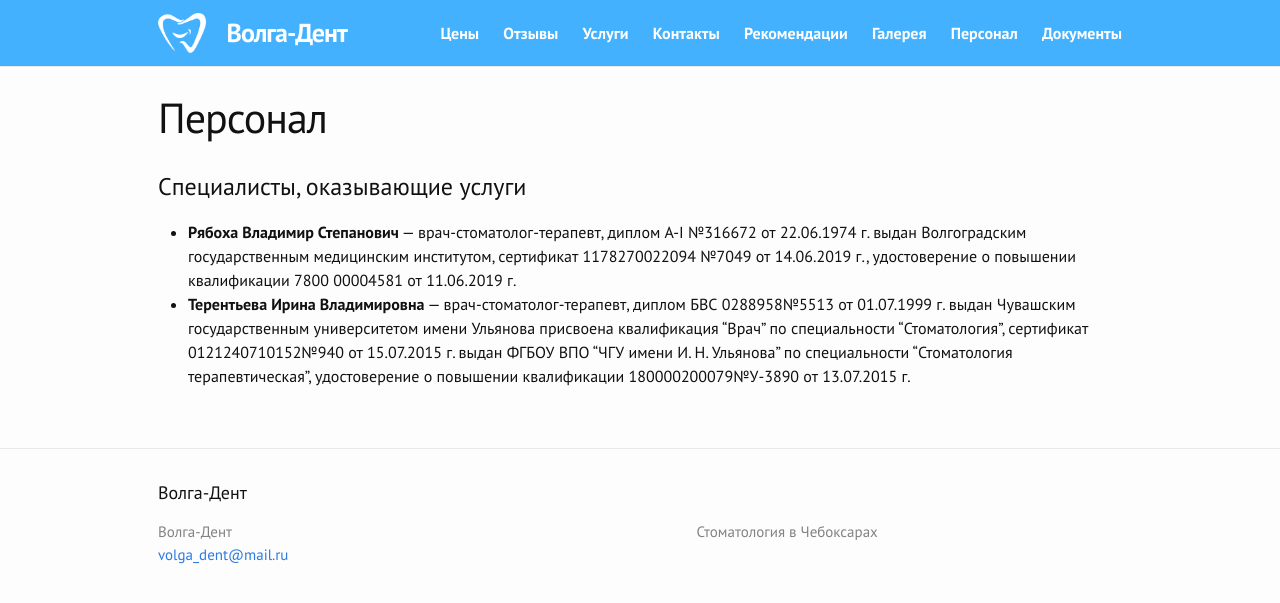
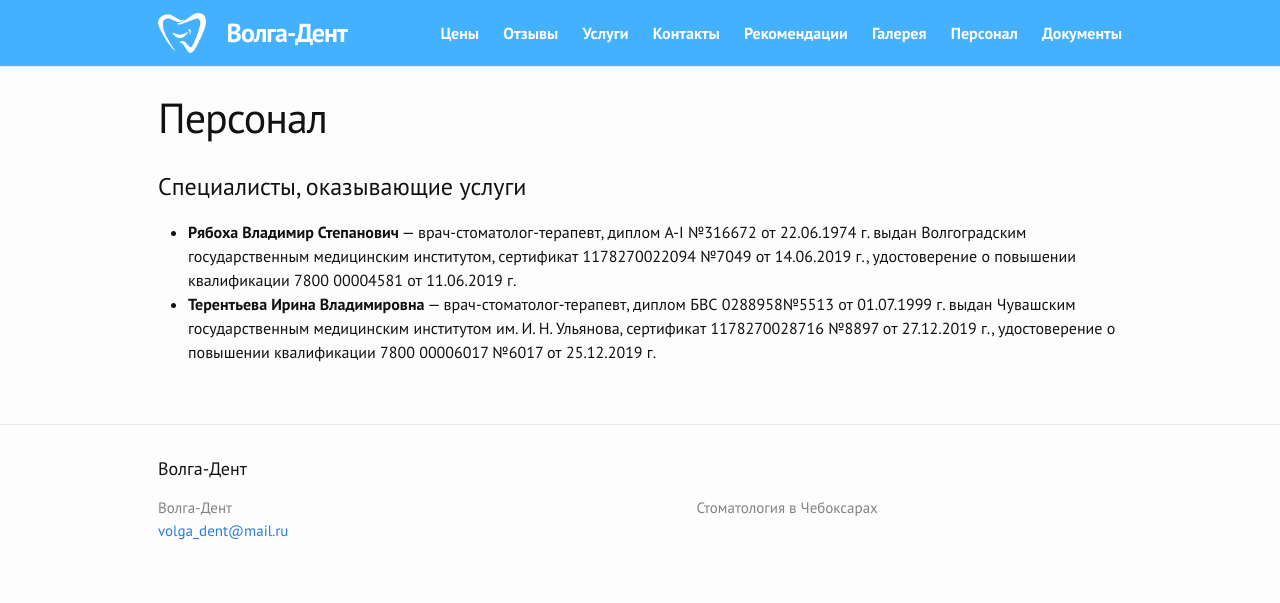
Before and after one commit to albus-dentes/albus-dentes.github.io, a Jekyll site: the page built from personnel/index.md, in a window 1280 px wide. Shown: the top 603 px of the page. Built offline with Jekyll 4.4.1, drawn with Linux system fonts in a browser that asks for light colours.

Commit message:
Update personnel info

```diff
--- a/personnel/index.md
+++ b/personnel/index.md
@@ -12,8 +12,6 @@
   11.06.2019 г.
 - **Терентьева Ирина Владимировна** — врач-стоматолог-терапевт, диплом
   БВС 0288958№5513 от 01.07.1999 г. выдан Чувашским государственным
-  университетом имени Ульянова присвоена квалификация "Врач" по
-  специальности "Стоматология", сертификат 0121240710152№940 от
-  15.07.2015 г. выдан ФГБОУ ВПО "ЧГУ имени И. Н. Ульянова" по
-  специальности "Стоматология терапевтическая", удостоверение о
-  повышении квалификации 180000200079№У-3890 от 13.07.2015 г.
+  медицинским институтом им. И. Н. Ульянова, сертификат 1178270028716
+  №8897 от 27.12.2019 г., удостоверение о повышении квалификации 7800
+  00006017 №6017 от 25.12.2019 г.
--- a/prices/index.html
+++ b/prices/index.html
@@ -4,7 +4,7 @@
 ---
 
 <h2>Прейскурант цен на платные медицинские услуги, предоставляемые в ООО «Волга-Дент»</h2>
-<p>(вводится в действие с 01.11.2018)</p>
+<p>(вводится в действие с 01.01.2020)</p>
 <table>
   <tr>
     <th>Код услуги<br></th>
```
